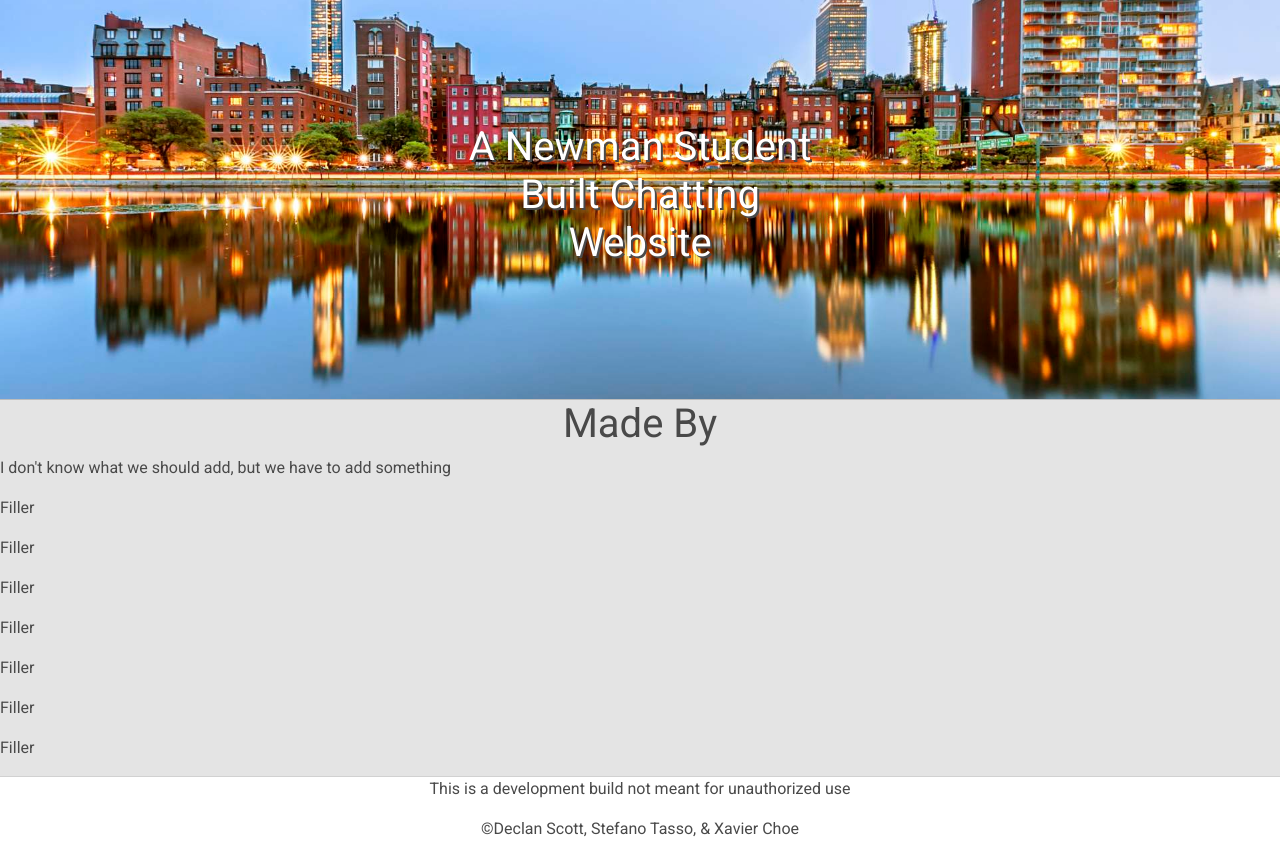
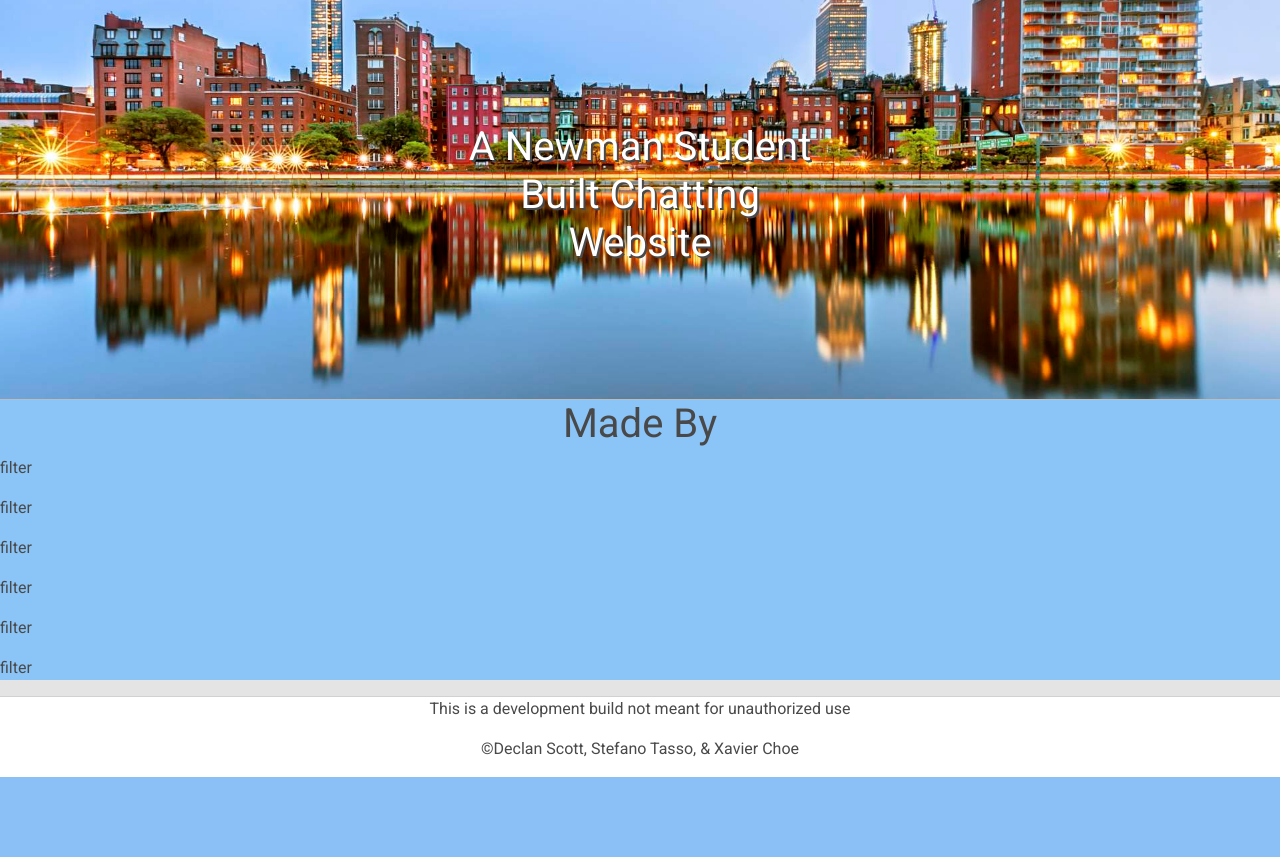
Before and after one commit to Datoneguy246/Discourse, a PHP site: page / in a window 1280 px wide. Shown: the part 134-991 px from the top of the page. After the commit the page ends 911 px from the top, so only its background shows below. Run offline with PHP 8.4, Linux system fonts and the light colour scheme.

Commit message:
style changes

```diff
--- a/css/style.css
+++ b/css/style.css
@@ -166,3 +166,7 @@ hr{
 .made-by {
     text-align: center;
 }
+
+.made-by-page {
+    background-color: rgb(139, 196, 247);
+}
--- a/index.php
+++ b/index.php
@@ -4,17 +4,17 @@
         <h1>A Newman Student<br/> Built Chatting<br/> Website</h1>
     </div>
     <hr>
-    <div class="made-by">
-    <h1>Made By</h1>
-    </div>
-    <p>I don't know what we should add, but we have to add something</p>
-    <p>Filler</p>
-    <p>Filler</p>
-    <p>Filler</p>
-    <p>Filler</p>
-    <p>Filler</p>
-    <p>Filler</p>
-    <p>Filler</p>
+    <div class="made-by-page">
+        <div class="made-by">
+        <h1>Made By</h1>
+        </div>
 
+    <p> filter </p>
+    <p> filter </p>
+    <p> filter </p>
+    <p> filter </p>
+    <p> filter </p>
+    <p> filter </p>
 </main>
 <?php include "html/footer.html" ?>
+</div>
```
